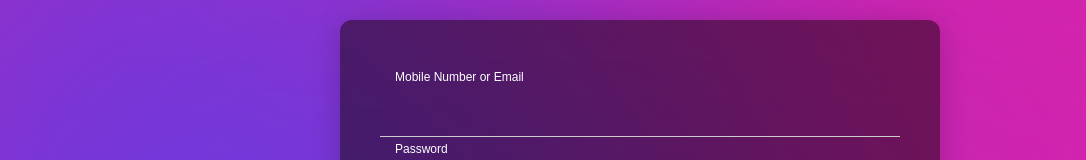
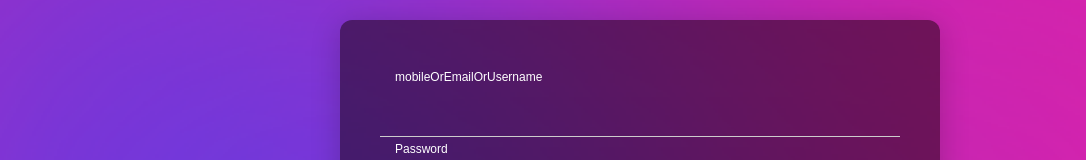
Before and after one commit to rakshitabalikai/ourinsta, a React (Create React App) app: page / in a window 1280 px wide. Shown: the part 130-290 px from the top of the page, without its empty margins (0-1086 px from the left). Built offline with nearby package versions, Linux system fonts and the light colour scheme.

Commit message:
sigup with student

```diff
--- a/src/components/css/Signup.css
+++ b/src/components/css/Signup.css
@@ -80,7 +80,7 @@ body {
 /* Input Field Labels */
 .field label {
   position: absolute;
-  top: 10px; /* Space between the input and label */
+  top: 8px; /* Space between the input and label */
   left: 15px;
   font-size: 14px;
   color: #999; /* Default label color */
@@ -141,7 +141,6 @@ body {
   font-size: 14px;
   margin-top: 20px;
   color: #fff;
-  text-decoration: underline;
 }
 
 /* Login Text */
@@ -159,3 +158,8 @@ body {
 .signup:hover {
   text-decoration: underline;
 }
+.logo{
+  height: 80px;
+  /* margin-top: -10px; */
+  margin: -20px;
+}
--- a/src/components/pages/EditProfile.js
+++ b/src/components/pages/EditProfile.js
@@ -26,6 +26,7 @@ const EditProfile = () => {
     }
   };
 
+  // Function to handle form submission (Update Profile)
   // Function to handle form submission (Update Profile)
 const handleSubmit = async (e) => {
   e.preventDefault();
@@ -56,6 +57,7 @@ const EditProfile = () => {
       console.error('Error updating profile:', error);
   }
 };
+
 
   return (
     <div className="profile-container">
@@ -111,8 +113,8 @@ const EditProfile = () => {
               value={accountPrivacy}
               onChange={(e) => setAccountPrivacy(e.target.value)}
             >
-              <option value="Public">Public</option>
-              <option value="Private">Private</option>
+              <option value="0">Public</option>
+              <option value="1">Private</option>
             </select>
 
             <button type="submit" className="submit-btn">Update Profile</button>
--- a/src/components/pages/Login.js
+++ b/src/components/pages/Login.js
@@ -6,7 +6,7 @@ import { Link,Outlet } from 'react-router-dom';
 
 function Login() {
   const [formData, setFormData] = useState({
-    mobileOrEmail: '',
+    mobileOrEmailOrUsername : '',
     password: ''
   });
   const navigate = useNavigate(); // Initialize navigate function
@@ -48,8 +48,8 @@ function Login() {
           </div>
           <form className="login-form" onSubmit={handleSubmit}>
             <div className='field'>
-              <input id='mobileOrEmail' type="text" name="mobileOrEmail" value={formData.mobileOrEmail} onChange={handleChange} required />
-              <label htmlFor='mobileOrEmail'>Mobile Number or Email</label>
+              <input id='mobileOrEmailOrUsername' type="text" name="mobileOrEmailOrUsername" value={formData.mobileOrEmailOrUsername} onChange={handleChange} required />
+              <label htmlFor='mobileOrEmailOrUsername'>mobileOrEmailOrUsername </label>
             </div>
             <div className='field'>
               <input id='password' type="password" name="password" value={formData.password} onChange={handleChange} required />
--- a/src/components/pages/Signup.js
+++ b/src/components/pages/Signup.js
@@ -1,7 +1,7 @@
 import '../css/Signup.css';
 import { useState } from 'react';
 import { Link, Outlet } from 'react-router-dom';
-
+import logo from "../assets/logo/logo.png"
 function Signup() {
   const [formData, setFormData] = useState({
     mobile: '',
@@ -87,7 +87,7 @@ function Signup() {
     <div className="app">
       <div className="signup-box">
         <div className="heading">
-          <h1 className="instagram-logo">Instagram</h1>
+          <img src={logo}  className="logo" alt="logo" />
         </div>
 
         <div>
```
Also changed, not shown: src/components/assets/logo/logo.png (added). Lines whose indentation alone changed are shown as unchanged.
